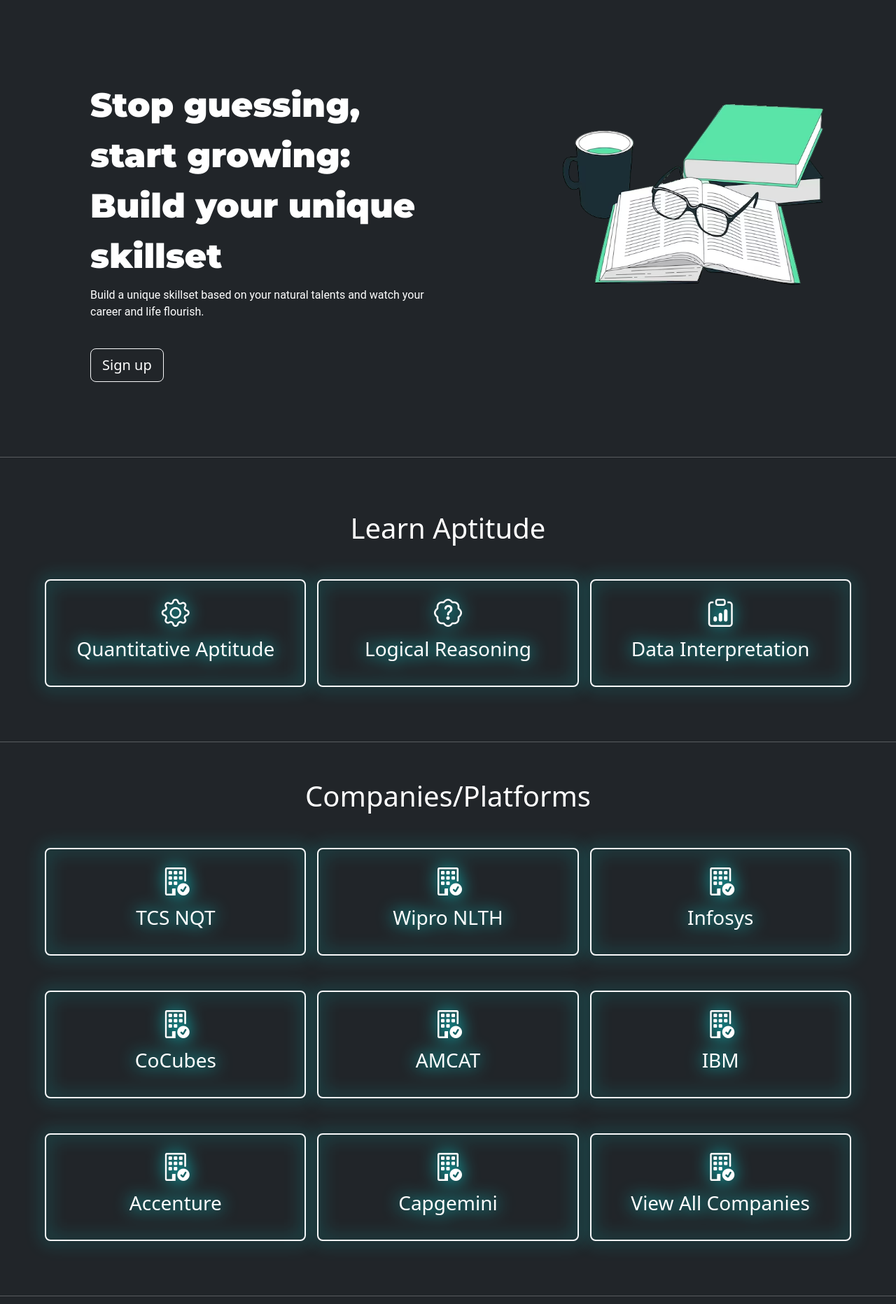
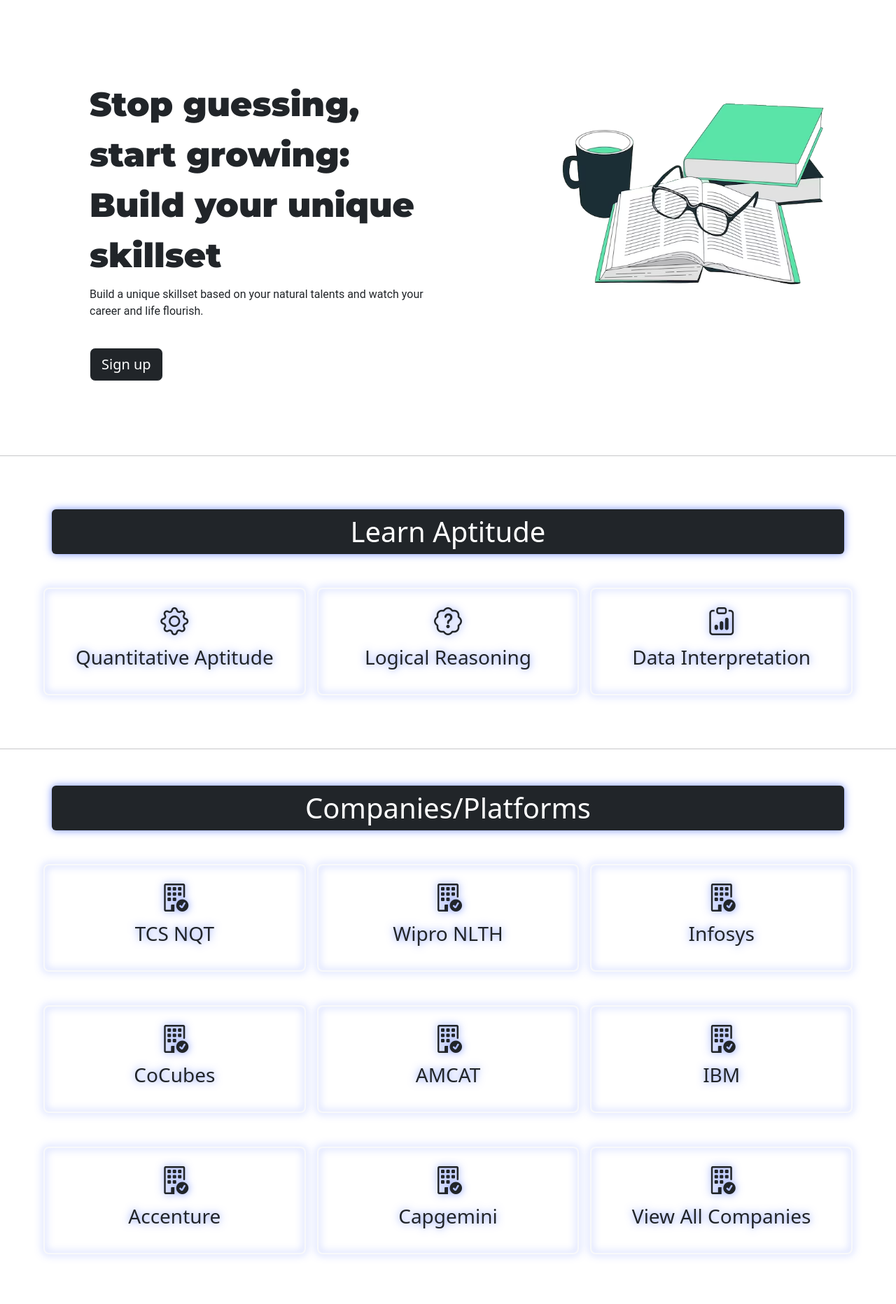
Before and after one commit to rtk-rnjn/website-test, a Flask app: page / in a window 1280 px wide. Shown: the part 56-1920 px from the top of the page at 70% size. Run offline with Flask 3, Linux system fonts and the light colour scheme; parts of the project's set-up code (start-up, migrations or seed data) failed here and were passed over.

Commit message:
refactor html and css

```diff
--- a/src/static/css/bootstrap-extends.css
+++ b/src/static/css/bootstrap-extends.css
@@ -23,24 +23,13 @@
 }
 
 .cyan-glow {
-    filter: drop-shadow(0 0 0.75rem cyan);
+    filter: drop-shadow(0 0 0.35rem rgba(0, 47, 255, 0.534));
 }
 
 .cyan-glow:hover {
-    opacity: 90%;
-    filter: drop-shadow(0 0 0.75rem rgba(0, 255, 255, 0.705)) drop-shadow(0 0 0.75rem rgba(0, 255, 255, 0.705)) drop-shadow(0 0 0.75rem rgba(0, 255, 255, 0.705));
-    transition: .5s;
-}
-
-
-#title {
-    font-size:small;
-    color: #ffffff;
-
-}
-
-.row {
-    padding: 0.1%;
+    transform: matrix3d(1.05, 0, 0, 0, 0, 1.05, 0, 0, 0, 0, 1.05, 0, 0, 0, 0, 1);
+    filter: drop-shadow(0 0 0.35rem rgba(152, 0, 182, 0.685));
+    transition: .2s ease-in-out;
 }
 
 .tline {
--- a/src/templates/base.html
+++ b/src/templates/base.html
@@ -12,23 +12,31 @@
     {% endif %}
 
     <link rel="stylesheet" href="https://cdn.jsdelivr.net/npm/bootstrap-icons@1.11.3/font/bootstrap-icons.min.css">
-        <link href="https://cdn.jsdelivr.net/npm/bootstrap@5.3.2/dist/css/bootstrap.min.css" rel="stylesheet" integrity="sha384-T3c6CoIi6uLrA9TneNEoa7RxnatzjcDSCmG1MXxSR1GAsXEV/Dwwykc2MPK8M2HN" crossorigin="anonymous">
+    <link href="https://cdn.jsdelivr.net/npm/bootstrap@5.3.2/dist/css/bootstrap.min.css" rel="stylesheet"
+        integrity="sha384-T3c6CoIi6uLrA9TneNEoa7RxnatzjcDSCmG1MXxSR1GAsXEV/Dwwykc2MPK8M2HN" crossorigin="anonymous">
     <link rel="stylesheet" href="{{ url_for('static', filename='css/bootstrap-extends.css') }}">
 
     <link rel="stylesheet" type='text/css' href="https://cdn.jsdelivr.net/gh/devicons/devicon@latest/devicon.min.css" />
 
-        <link href="https://fonts.googleapis.com/css2?family=Montserrat:wght@900&family=Ubuntu:ital,wght@0,300;1,300&display=swap" rel="stylesheet">
-        <link href="https://fonts.googleapis.com/css2?family=Montserrat:wght@900&family=Ubuntu:ital,wght@1,300&display=swap" rel="stylesheet">
+    <link
+        href="https://fonts.googleapis.com/css2?family=Montserrat:wght@900&family=Ubuntu:ital,wght@0,300;1,300&display=swap"
+        rel="stylesheet">
+    <link href="https://fonts.googleapis.com/css2?family=Montserrat:wght@900&family=Ubuntu:ital,wght@1,300&display=swap"
+        rel="stylesheet">
 
     {% block head %}{% endblock %}
 
 </head>
 
-    <body class = "bg-dark text-white">
+<body>
     {% block body %}{% endblock %}
 
-        <script src="https://cdn.jsdelivr.net/npm/@popperjs/core@2.11.8/dist/umd/popper.min.js" integrity="sha384-I7E8VVD/ismYTF4hNIPjVp/Zjvgyol6VFvRkX/vR+Vc4jQkC+hVqc2pM8ODewa9r" crossorigin="anonymous"></script>
-        <script src="https://cdn.jsdelivr.net/npm/bootstrap@5.3.2/dist/js/bootstrap.min.js" integrity="sha384-BBtl+eGJRgqQAUMxJ7pMwbEyER4l1g+O15P+16Ep7Q9Q+zqX6gSbd85u4mG4QzX+" crossorigin="anonymous"></script>
+    <script src="https://cdn.jsdelivr.net/npm/@popperjs/core@2.11.8/dist/umd/popper.min.js"
+        integrity="sha384-I7E8VVD/ismYTF4hNIPjVp/Zjvgyol6VFvRkX/vR+Vc4jQkC+hVqc2pM8ODewa9r"
+        crossorigin="anonymous"></script>
+    <script src="https://cdn.jsdelivr.net/npm/bootstrap@5.3.2/dist/js/bootstrap.min.js"
+        integrity="sha384-BBtl+eGJRgqQAUMxJ7pMwbEyER4l1g+O15P+16Ep7Q9Q+zqX6gSbd85u4mG4QzX+"
+        crossorigin="anonymous"></script>
 
     {% block scripts %}{% endblock %}
 </body>
--- a/src/templates/front_aptitude.html
+++ b/src/templates/front_aptitude.html
@@ -3,7 +3,7 @@
 <div class="container p-1">
     <div class="row">
         <div class="col mt-3 pt-3">
-            <h1 class="text-center">Learn Aptitude</h1>
+            <h1 class="text-center text-white bg-dark p-2 rounded rounded-2 cyan-glow">Learn Aptitude</h1>
             <div class="row gap-0 column-gap-3 row-gap-3 text-center mt-5">
                 <div class="col p-3 border border-2 border-light fs-4 rounded rounded-3 cyan-glow">
                     <a class="nav-link" href="">
--- a/src/templates/front_companies.html
+++ b/src/templates/front_companies.html
@@ -3,7 +3,7 @@
 <div class="container p-1">
     <div class="row">
         <div class="col mt-3 pt-3">
-            <h1 class="text-center">Companies/Platforms</h1>
+            <h1 class="text-center text-white bg-dark p-2 rounded rounded-2 cyan-glow">Companies/Platforms</h1>
             <div class="row gap-0 column-gap-3 row-gap-3 text-center mt-5">
                 <div class="col p-3 border border-2 border-light fs-4 rounded rounded-3 cyan-glow">
                     <a class="nav-link" href="">
--- a/src/templates/front_cs.html
+++ b/src/templates/front_cs.html
@@ -2,7 +2,7 @@
 <div class="container p-1">
     <div class="row">
         <div class="col mt-3 pt-3">
-            <h1 class="text-center">Programming/CS Subject</h1>
+            <h1 class="text-center text-white bg-dark p-2 rounded rounded-2 cyan-glow">Programming/CS Subject</h1>
             <div class="row gap-0 column-gap-3 row-gap-3 text-center mt-5">
                 <div class="col p-3 border border-2 border-light fs-4 rounded rounded-3 cyan-glow">
                     <a class="nav-link" href="">
@@ -29,7 +29,6 @@
                     </a>
                 </div>
             </div>
-            <!--  -->
             <div class="row gap-0 column-gap-3 row-gap-3 text-center mt-5">
                 <div class="col p-3 border border-2 border-light fs-4 rounded rounded-3 cyan-glow">
                     <a class="nav-link" href="">
--- a/src/templates/front_interview.html
+++ b/src/templates/front_interview.html
@@ -3,7 +3,7 @@
 <div class="container p-1">
     <div class="row">
         <div class="col mt-3 pt-3">
-            <h1 class="text-center">Master the Interview</h1>
+            <h1 class="text-center text-white bg-dark p-2 rounded rounded-2 cyan-glow">Master the Interview</h1>
             <div class="row gap-0 column-gap-3 row-gap-3 text-center mt-5">
                 <div class="col p-3 border border-2 border-light fs-4 rounded rounded-3 cyan-glow">
                     <a class="nav-link" href="">
--- a/src/templates/front_why_us.html
+++ b/src/templates/front_why_us.html
@@ -1,6 +1,6 @@
 {% macro front_why_us() -%}
 <div class="container p-1 text-center">
-    <h1 class="mt-4">Why Us?</h1>
+    <h1 class="mt-4 text-white bg-dark p-2 rounded rounded-2 cyan-glow">Why Us?</h1>
 
     <div class="row mt-5">
         <div class="col">
--- a/src/templates/index.html
+++ b/src/templates/index.html
@@ -20,7 +20,8 @@
                     Build a unique
                     skillset based on your natural talents and watch your career and life flourish.
                 </p>
-                <button class="btn btn-dark btn-lg border border-light" type="button"><i class="fa-brands fa-apple"></i>Sign up</button>
+                <button class="btn btn-dark btn-lg border border-light" type="button"><i
+                        class="fa-brands fa-apple"></i>Sign up</button>
             </div>
             <div class="col-lg-6 img-tg ">
                 <img class="title-img" src="{{ url_for('static', filename='images/study.png') }}" alt="study-img">
@@ -32,39 +33,7 @@
 <hr>
 <br>
 
-<div class="container p-1">
-    <div class="row">
-        <div class="col mt-3 pt-3">
-            <h1 class="text-center">Learn Aptitude</h1>
-            <div class="row gap-0 column-gap-3 row-gap-3 text-center mt-5">
-                <div class="col p-3 border border-2 border-light fs-4 rounded rounded-3 cyan-glow">
-                    <a class="nav-link" href="">
-                        <i class="bi bi-gear fs-1"></i>
-                        <p class="fs-3">
-                            Quantitative Aptitude
-                        </p>
-                    </a>
-                </div>
-                <div class="col p-3 border border-2 border-light fs-4 rounded rounded-3 cyan-glow">
-                    <a class="nav-link" href="">
-                        <i class="bi bi-patch-question fs-1"></i>
-                        <p class="fs-3">
-                            Logical Reasoning
-                        </p>
-                    </a>
-                </div>
-                <div class="col p-3 border border-2 border-light fs-4 rounded rounded-3 cyan-glow">
-                    <a class="nav-link" href="">
-                        <i class="bi bi-clipboard-data fs-1"></i>
-                        <p class="fs-3">
-                            Data Interpretation
-                        </p>
-                    </a>
-                </div>
-            </div>
-        </div>
-    </div>
-</div>
+{{ front_aptitude() }}
 
 <br>
 <hr class="mt-5">
```
Lines whose indentation alone changed are shown as unchanged.
